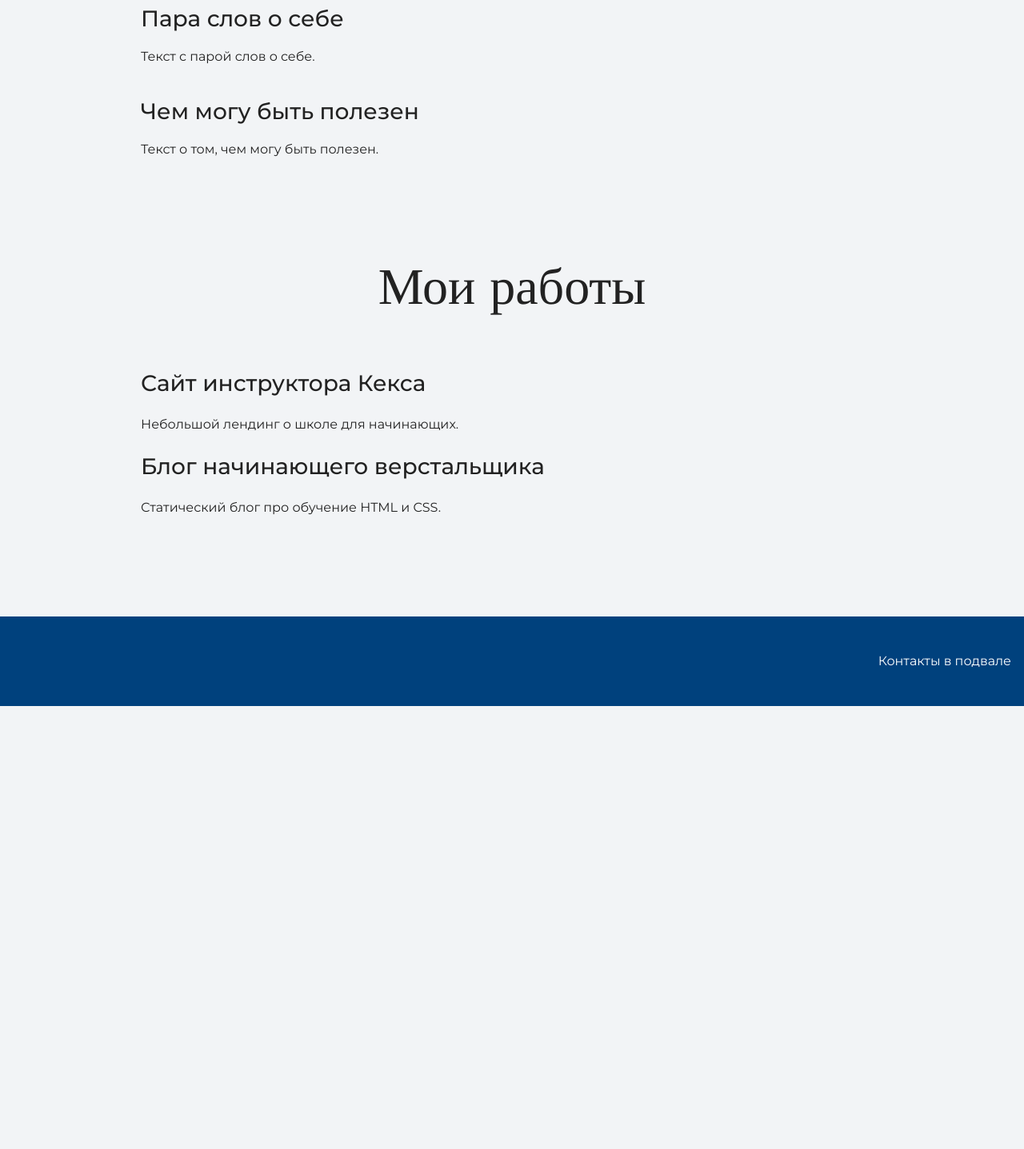
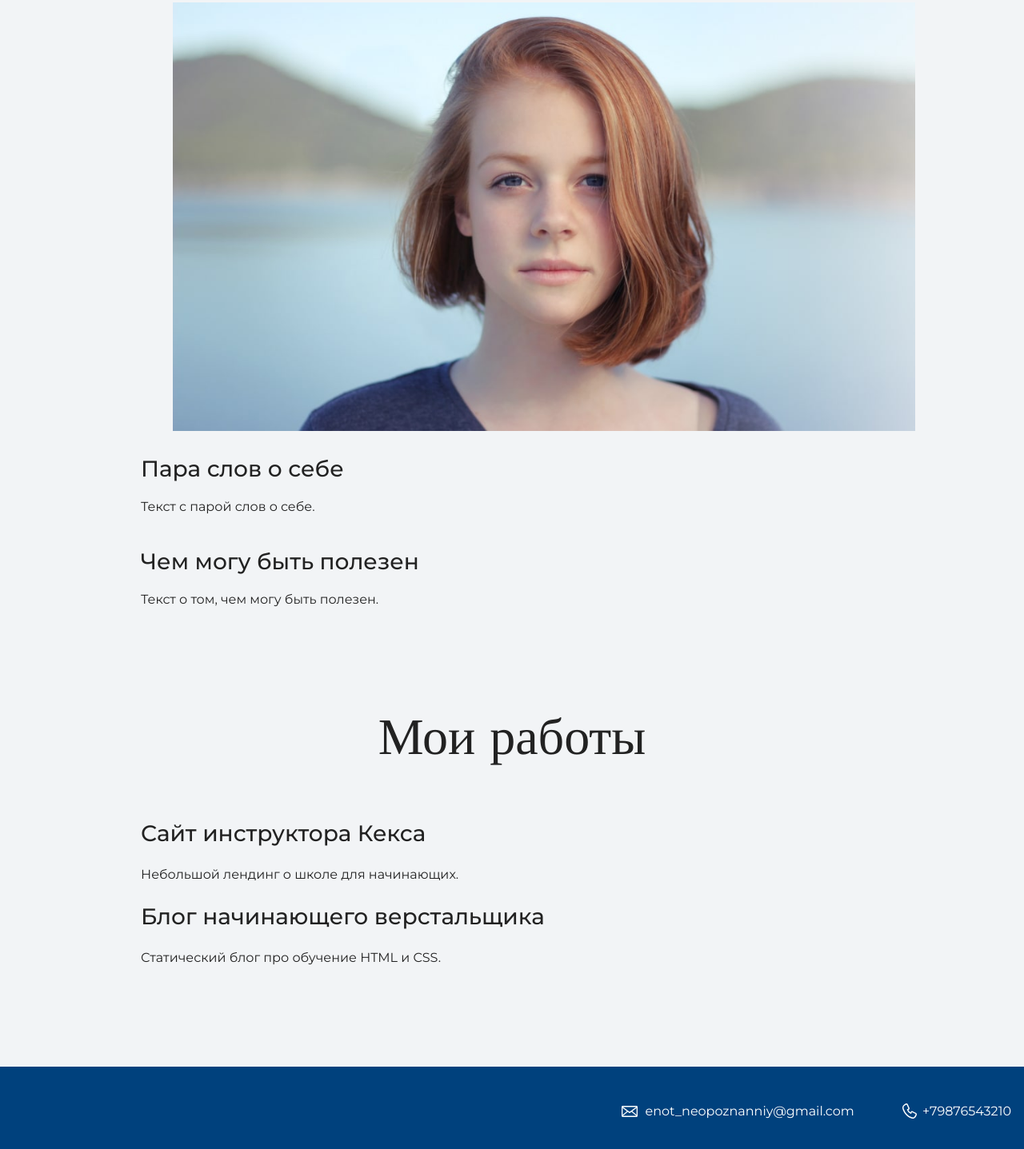
Before and after one commit to safarov-dan/Portfolio, a plain HTML site: page index.html in a window 1280 px wide. Shown: the part 1169-2606 px from the top of the page at 80% size. Before the commit the page ends 2052 px from the top, so only its background shows below. Drawn offline with nearby package versions, Linux system fonts and the light colour scheme.

Commit message:
add image and contact links

```diff
--- a/index.html
+++ b/index.html
@@ -10,7 +10,8 @@
   <body>
     <header class="page-header">
         <div class="container">
-            Контакты в шапке
+            <a href="mailto:enot_neopoznanniy@gmail.com">enot_neopoznanniy@gmail.com</a>
+            <a href="tel:+79876543210">+79876543210</a>
         </div>
 
     </header>
@@ -25,6 +26,9 @@
     <section class="intro">
         <div class="container">
       <h2 class="subheading">Давайте познакомимся</h2>
+      <figure>
+        <img src="files/user.jpg" width="928" height="536" alt="Фотография Неопознанного Енота">
+      </figure>
       <h3>Пара слов о себе</h3>
       <p>Текст с парой слов о себе.</p>
       <h3>Чем могу быть полезен</h3>
@@ -46,7 +50,8 @@
 
     <footer class="page-footer">
         <div class="container">
-      Контакты в подвале
+          <a class="footer-email" href="mailto:enot_neopoznanniy@gmail.com">enot_neopoznanniy@gmail.com</a>
+          <a class="footer-phone" href="tel:+79876543210">+79876543210</a>
     </footer>
 </div>
   </body>
```
